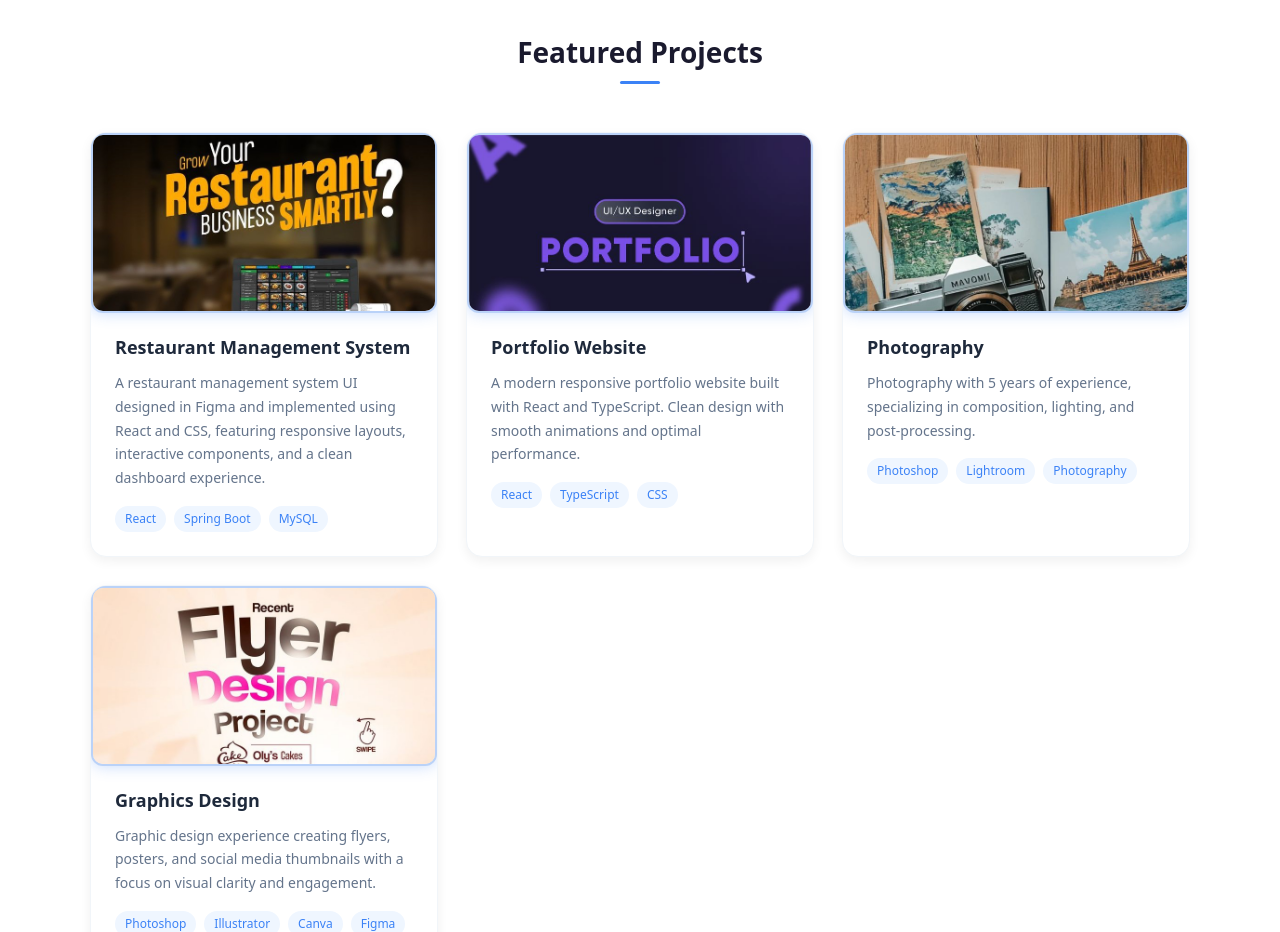
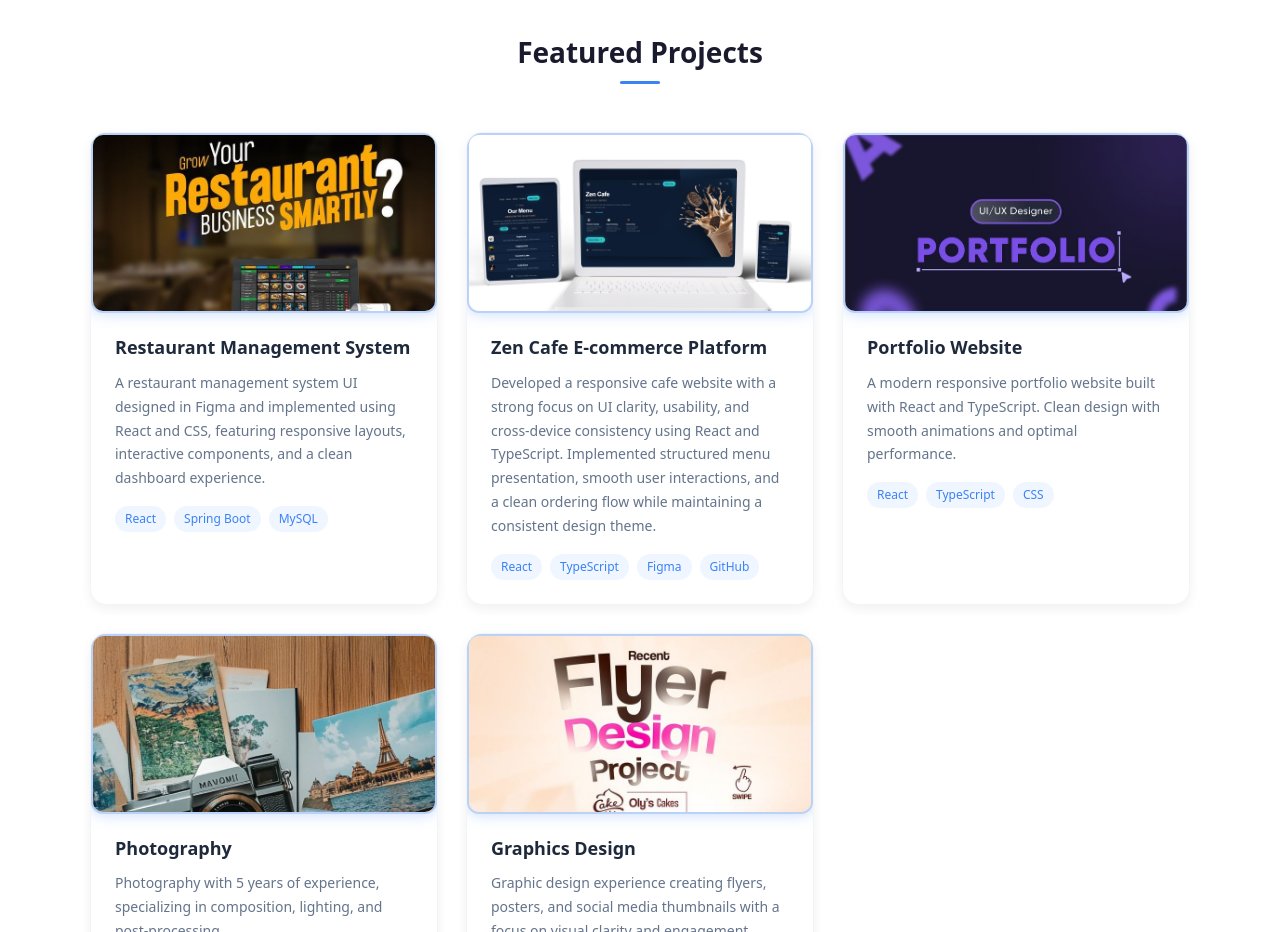
Before and after one commit to Ankee-14/My-Portfolio, a React (Vite) app: page / in a window 1280 px wide. Shown: the part 2500-3432 px from the top of the page. Built offline with nearby package versions, Linux system fonts and the light colour scheme.

Commit message:
added one project

```diff
--- a/index.html
+++ b/index.html
@@ -2,7 +2,7 @@
 <html lang="en">
   <head>
     <meta charset="UTF-8" />
-    <link rel="icon" type="image/svg+xml" href="/vite.svg" />
+    <link rel="icon" type="image/svg+xml" href="./vite.svg" />
     <meta name="viewport" content="width=device-width, initial-scale=1.0" />
     <title>portfolio</title>
   </head>
--- a/src/components/projects.tsx
+++ b/src/components/projects.tsx
@@ -5,6 +5,7 @@ import projectImg1 from '../assets/Grow Your RESTAURANT Business Smartly_.jpg';
 import projectImg2 from '../assets/ui ux.jpg';
 import projectImg3 from '../assets/Travel.jpg';
 import projectImg4 from '../assets/Cake Flyer Designs.jpg';
+import projectImg5 from '../assets/Mockup 1.png';
 
 interface Project {
     image: string;
@@ -21,6 +22,13 @@ const projectsData: Project[] = [
         description: 'A restaurant management system UI designed in Figma and implemented using React and CSS, featuring responsive layouts, interactive components, and a clean dashboard experience.',
         tags: ['React', 'Spring Boot', 'MySQL'],
         url: 'https://github.com/Ankee-14/Resturant-System'
+    },
+    {
+        image: projectImg5,
+        title: 'Zen Cafe E-commerce Platform',
+        description: 'Developed a responsive cafe website with a strong focus on UI clarity, usability, and cross-device consistency using React and TypeScript. Implemented structured menu presentation, smooth user interactions, and a clean ordering flow while maintaining a consistent design theme.',
+        tags: ['React', 'TypeScript', 'Figma', 'GitHub'],
+        url: 'https://github.com/Ankee-14/Zen-Cafe'
     },
     {
         image: projectImg2,
@@ -41,7 +49,9 @@ const projectsData: Project[] = [
         title: 'Graphics Design',
         description: 'Graphic design experience creating flyers, posters, and social media thumbnails with a focus on visual clarity and engagement.',
         tags: ['Photoshop', 'Illustrator', 'Canva', 'Figma']
-    }
+    },
+
+
 ];
 
 const Projects: React.FC = () => {
--- a/vite.config.ts
+++ b/vite.config.ts
@@ -4,5 +4,5 @@ import react from '@vitejs/plugin-react'
 // https://vite.dev/config/
 export default defineConfig({
   plugins: [react()],
-  base: './My-Portfolio/',
+  base:'/My-Portfolio/',
 })
```
Also changed, not shown: src/assets/Mockup 1.png (added), 4 other files (tests, documents, lock files or other folders).
